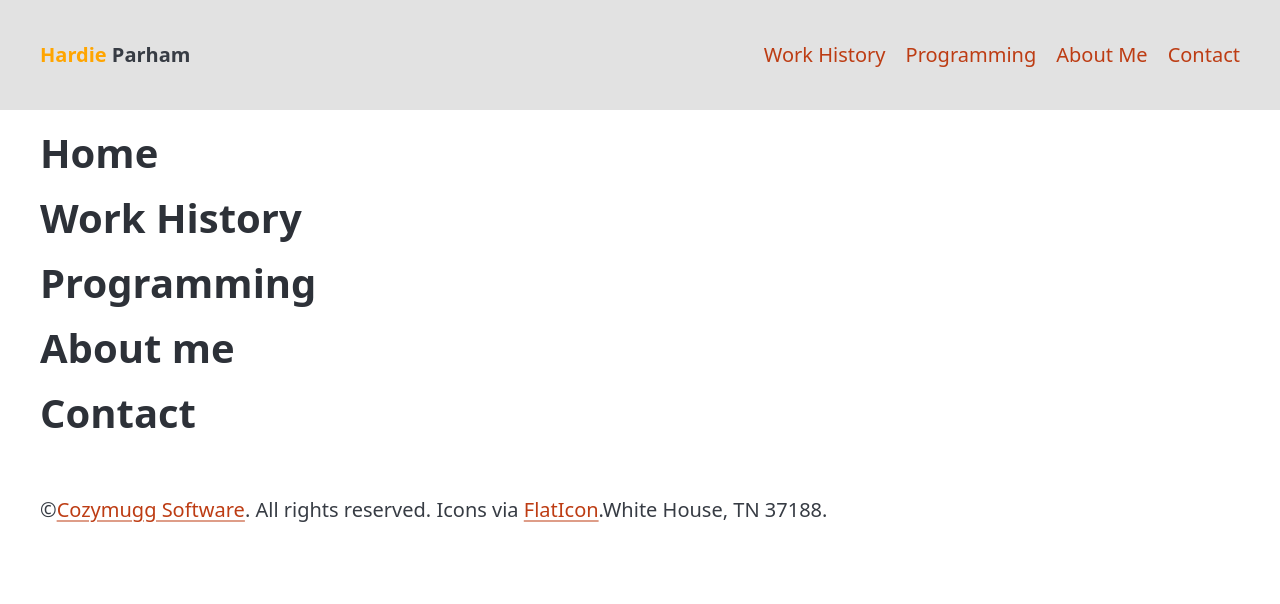
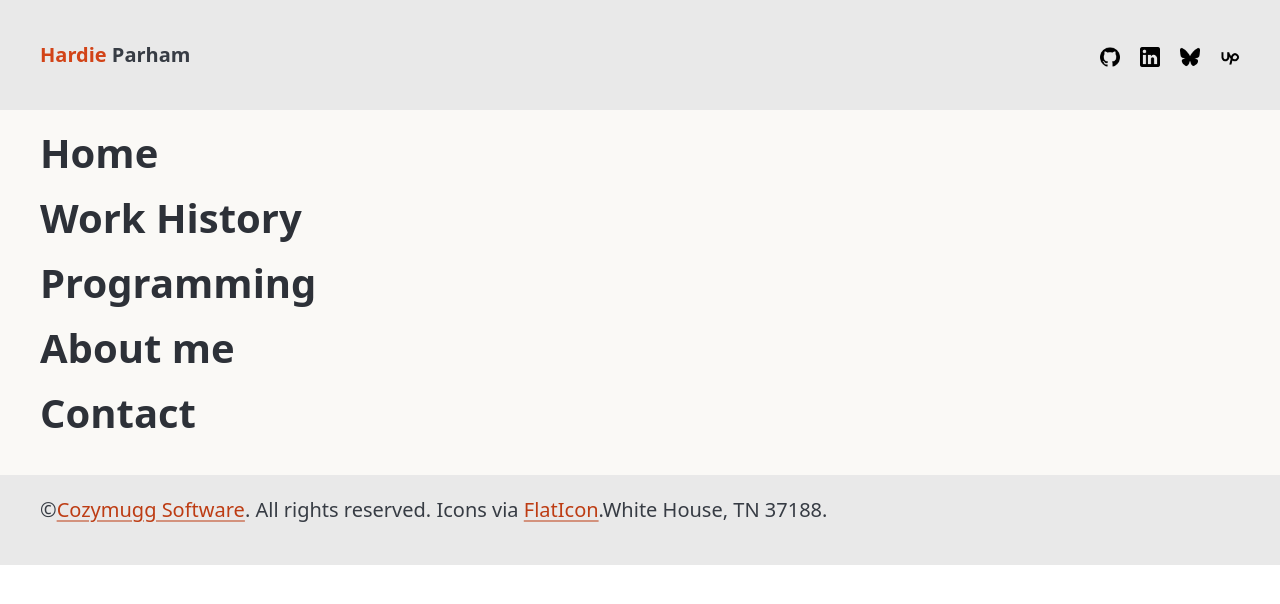
Before and after one commit to HardieParham/Hardie-Parham-Site, a website built with Vite: page frontend/index.html in a window 1280 px wide. Built offline with nearby package versions, Linux system fonts and the light colour scheme.

Commit message:
[feature] added social links

```diff
--- a/frontend/index.html
+++ b/frontend/index.html
@@ -5,7 +5,6 @@
     <link rel="icon" type="image/svg+xml" href="/vite.svg" />
     <meta name="viewport" content="width=device-width, initial-scale=1.0" />
     <link rel="stylesheet" href="src/style.min.css">
-    <!--<link rel="stylesheet" type="text/css" href="src/style.css" />-->
     <title>Hardie's Site</title>
   </head>
 
@@ -16,10 +15,10 @@
                 <li><strong><span>Hardie</span> Parham</strong></li>
             </ul>
             <ul>
-                <li><a href="#">Work History</a></li>
-                <li><a href="#">Programming</a></li>
-                <li><a href="#">About Me</a></li>
-                <li><a href="#">Contact</a></li>
+                <li><a href="https://github.com/HardieParham" target="_blank"><img src="icons/github.png" class="icon"></a></li>
+                <li><a href="https://www.linkedin.com/in/hardieparham/" target="_blank"><img src="icons/linkedin-logo.png" class="icon"></a></li>
+                <li><a href="https://bsky.app/profile/hardieparham.bsky.social" target="_blank"><img src="icons/Bluesky.png" class="icon"></a></li>
+                <li><a href="https://www.upwork.com/" target="_blank"><img src="icons/upwork.png" class="icon"></a></li>
             </ul>
         </nav>
     </header>
@@ -30,15 +29,19 @@
         <div class="section">
             <h1>Home</h1>
         </div>
+
         <div class="section">
             <h1>Work History</h1>
         </div>
+
         <div class="section">
             <h1>Programming</h1>
         </div>
+
         <div class="section">
             <h1>About me</h1>
         </div>
+
         <div class="section">
             <h1>Contact</h1>
         </div>
--- a/frontend/src/style.scss
+++ b/frontend/src/style.scss
@@ -4,10 +4,19 @@
   $theme-color: "orange"
 );
 
-span {
-    color: orange;
+body {
+    background-color: rgb(250, 249, 246);
 }
 
-header {
-    background-color: rgb(226, 226, 226);
+header, footer {
+    background-color: rgb(233, 233, 233);
+
+    span {
+    color: rgb(210, 67, 23)
+    }
+
+    .icon {
+    width: 20px;
+    height: auto;
+    }
 }
--- /dev/null
+++ b/frontend/vite.config.js
@@ -0,0 +1,12 @@
+import { defineConfig } from 'vite'
+
+export default defineConfig({
+  build: {
+    rollupOptions: {
+      input: {
+        main: 'index.html',
+        projects: 'projects.html',
+      }
+    }
+  }
+})
```
Also changed, not shown: frontend/projects.html (added, +14 -0 lines), frontend/public/icons/Bluesky.png (added), frontend/public/icons/github.png (added), frontend/public/icons/linkedin-logo.png (added), frontend/public/icons/upwork.png (added), frontend/src/style.min.css, 1 other file.
